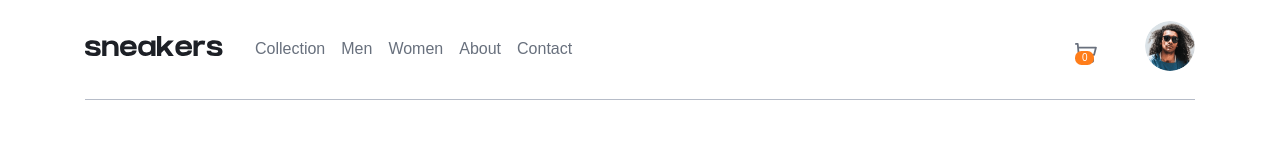
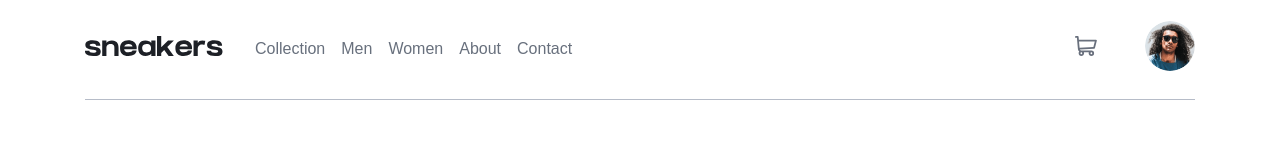
Before and after one commit to khaya05/ecom-product-page, a React (Vite) app: page / in a window 1280 px wide. Shown: the top 160 px of the page. Built offline with nearby package versions, Linux system fonts and the light colour scheme.

Commit message:
fixed cart counter

```diff
--- a/src/components/Navbar.jsx
+++ b/src/components/Navbar.jsx
@@ -44,10 +44,12 @@ function Navbar() {
       </div>
       {/* cart and profile */}
       <div className="cart__profile-container">
-        <div className="cart-btn-and-counter">
+        {quantity > 0 && (
           <div className="counter">
             <p>{quantity}</p>
           </div>
+        )}
+        <div className="cart-btn-and-counter">
           <button type="button" onClick={displayCart}>
             <img src={cartIcon} alt="" className="cartIcon" />
           </button>
--- a/src/components/styles/Navbar.css
+++ b/src/components/styles/Navbar.css
@@ -111,7 +111,7 @@ nav {
 
 .cart__profile-container .counter {
   position: relative;
-  bottom: 4;
+  /* bottom: 90000; */
   width: 19px;
   height: 14px;
   border-radius: 6.5px;
@@ -119,7 +119,20 @@ nav {
   background-color: var(--orange);
 }
 
+.counter{
+  right: -1.8rem;
+  top: -.8rem
+}
+
 .cart__profile-container .counter p {
   color: white;
   font-size: 10px;
 }
+
+@media (min-width:620px) {
+  .counter{
+    right: -27px;
+    top: -25px
+  }
+
+}
```
